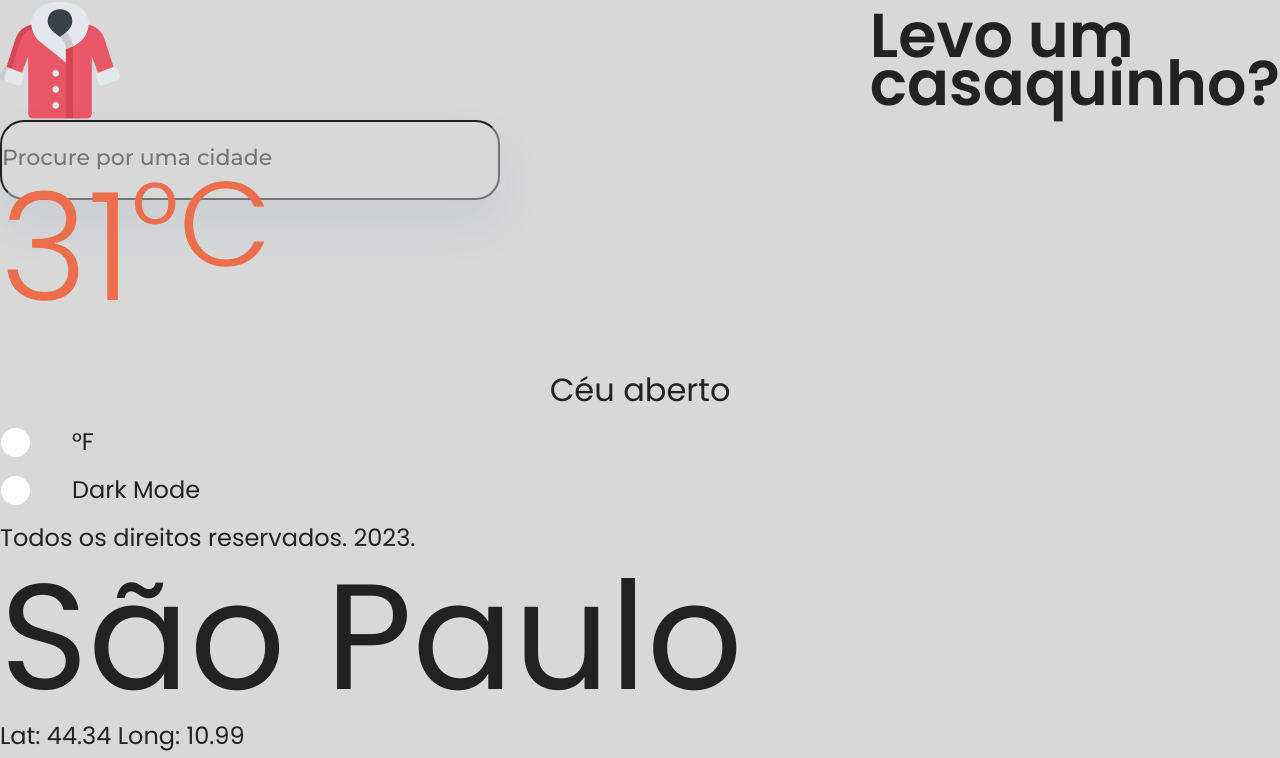
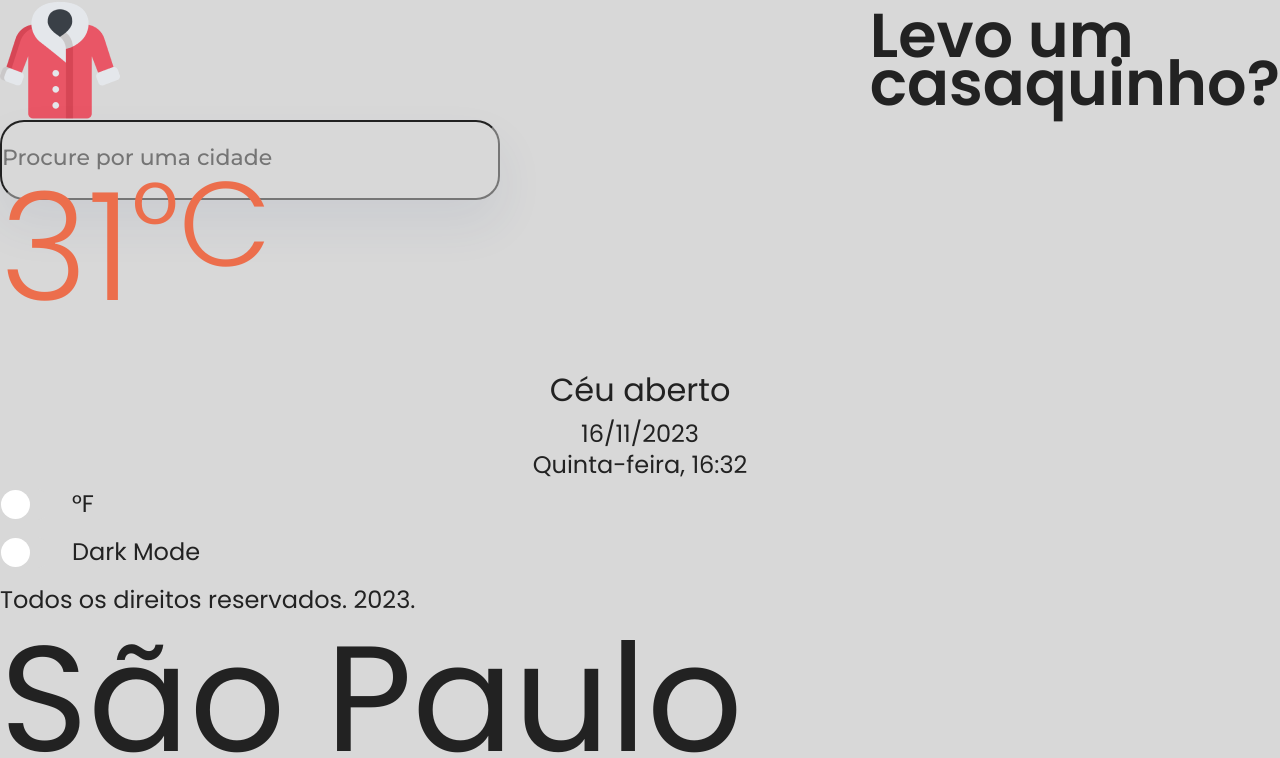
Before and after one commit to 422UR4H/EndTimesForecast, a React (Vite) app: page / in a window 1280 px wide. Shown: the top 758 px of the page. Built offline with nearby package versions, Linux system fonts and the light colour scheme.

Commit message:
:sparkles: Feat: add and fix implementation

```diff
--- a/src/pages/HomePage.tsx
+++ b/src/pages/HomePage.tsx
@@ -1,4 +1,3 @@
-import { DefaultTheme } from "styled-components";
 import StyledMainInput from "../styles/MainInput";
 import { useState } from "react";
 import Header from "../components/molecules/Header";
@@ -8,13 +7,14 @@ import SwitchBox from "../components/organisms/SwitchBox";
 import Locality from "../components/atoms/Locality";
 import WeaterContent from "../components/organisms/WeatherContent";
 import StyledHomePage from "./styled";
+import Date from "../components/atoms/Date";
 
 type HomePageProps = {
-  theme: DefaultTheme;
+  themeTitle: string;
   toggleTheme(): void;
 };
 
-export default function HomePage({ theme, toggleTheme }: HomePageProps) {
+export default function HomePage({ themeTitle, toggleTheme }: HomePageProps) {
   const [city, setCity] = useState("");
 
   // TODO: type this
@@ -24,7 +24,7 @@ export default function HomePage({ theme, toggleTheme }: HomePageProps) {
 
   return (
     <StyledHomePage>
-      <div>
+      <div className="sidebar">
         <Header />
         <StyledMainInput
           name="city"
@@ -33,12 +33,14 @@ export default function HomePage({ theme, toggleTheme }: HomePageProps) {
           value={city}
           onChange={handleInput}
         />
+        {/* // TODO: refactor to info here */}
         <Temperature />
         <StyledLine />
-        <SwitchBox theme={theme} toggleTheme={toggleTheme} />
+        <Date />
+        <SwitchBox value={themeTitle} toggleTheme={toggleTheme} />
         <p>Todos os direitos reservados. 2023.</p>
       </div>
-      <div>
+      <div className="main">
         {/* buttons here */}
         <Locality />
         <WeaterContent />
```
